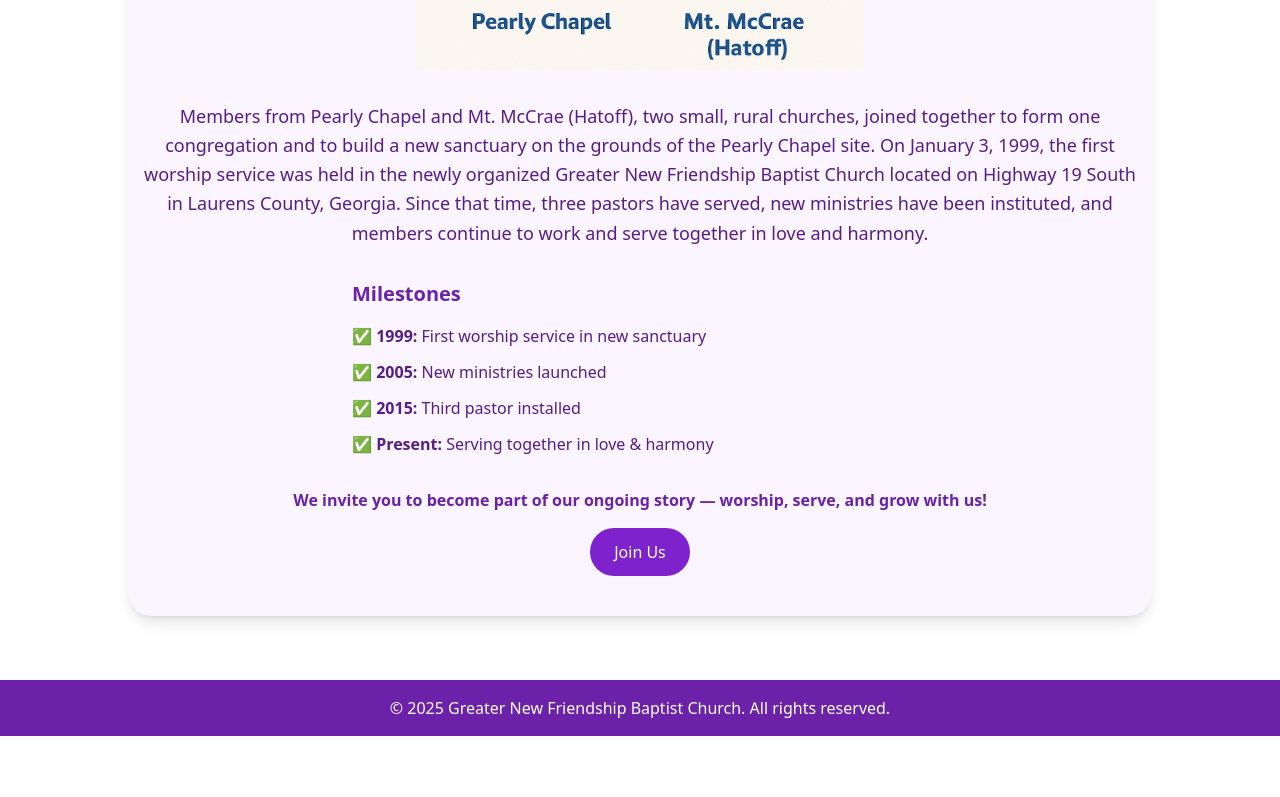
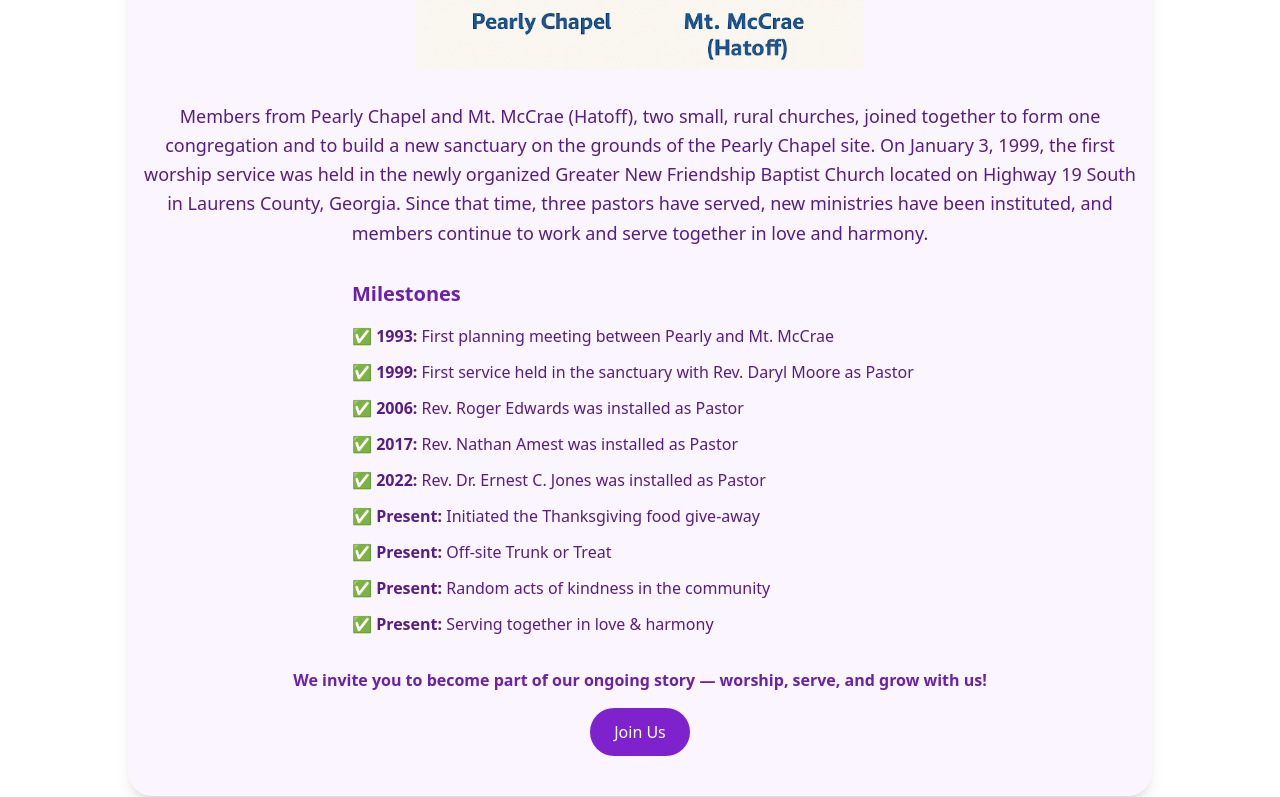
Before and after one commit to rozierj/GNFBC, a React (Create React App) app: page /GNFBC/about in a window 1280 px wide. Shown: the part 477-1274 px from the top of the page. Before the commit the page ends 1213 px from the top, so only its background shows below. Built offline with nearby package versions, Linux system fonts and the light colour scheme.

Commit message:
Added more to the timeline on About.js

```diff
--- a/src/About.js
+++ b/src/About.js
@@ -40,9 +40,14 @@ export default function About() {
             Milestones
           </h3>
           <ul className="space-y-3">
-            <li>✅ <strong>1999:</strong> First worship service in new sanctuary</li>
-            <li>✅ <strong>2005:</strong> New ministries launched</li>
-            <li>✅ <strong>2015:</strong> Third pastor installed</li>
+            <li>✅ <strong>1993:</strong> First planning meeting between Pearly and Mt. McCrae</li>
+            <li>✅ <strong>1999:</strong> First service held in the sanctuary with Rev. Daryl Moore as Pastor</li>
+            <li>✅ <strong>2006:</strong> Rev. Roger Edwards was installed as Pastor</li>
+            <li>✅ <strong>2017:</strong> Rev. Nathan Amest was installed as Pastor</li>
+            <li>✅ <strong>2022:</strong> Rev. Dr. Ernest C. Jones was installed as Pastor</li>
+            <li>✅ <strong>Present:</strong> Initiated the Thanksgiving food give-away</li>
+            <li>✅ <strong>Present:</strong> Off-site Trunk or Treat</li>
+            <li>✅ <strong>Present:</strong> Random acts of kindness in the community</li>
             <li>✅ <strong>Present:</strong> Serving together in love & harmony</li>
           </ul>
         </div>
```
